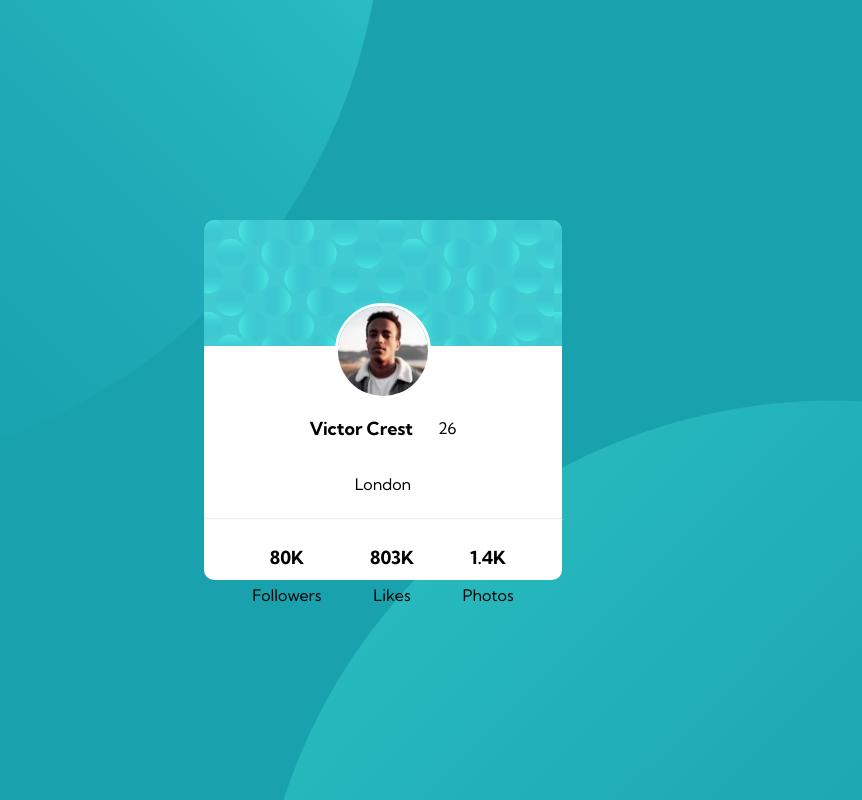
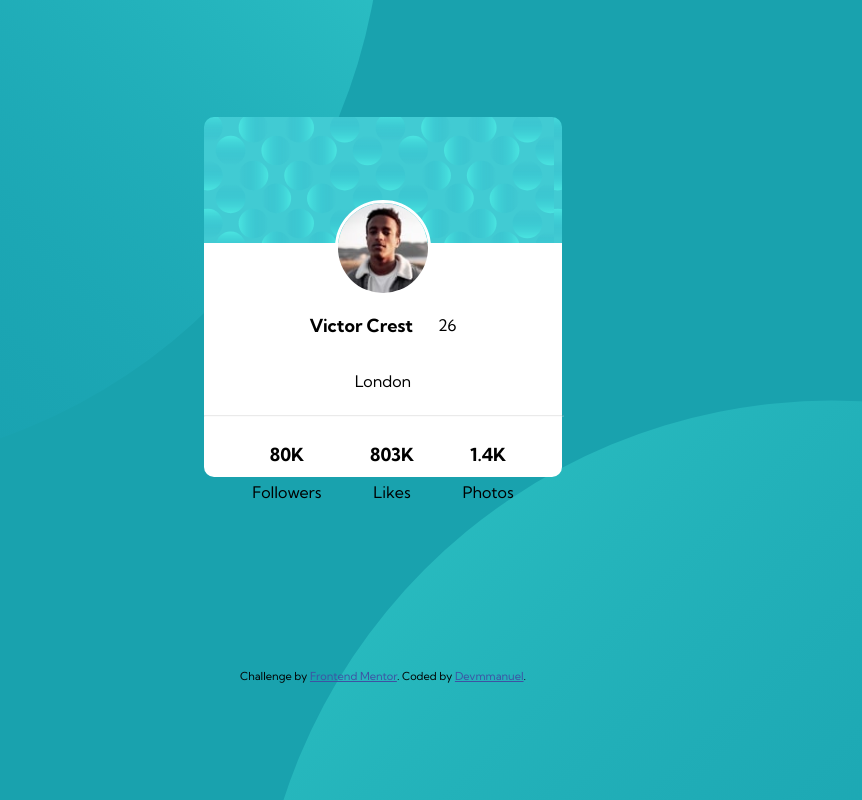
Before and after one commit to Devmmanuel/profile-card-component, a plain HTML site: page index.html in a window 1280 px wide. Shown: the whole page, without its empty margins (257-1119 px from the left). Drawn offline with Linux system fonts and the light colour scheme.

Commit message:
Se agregaron los creditos

```diff
--- a/index.html
+++ b/index.html
@@ -38,5 +38,9 @@
       </div>
     </div>
   </div>
+  <div class="attribution">
+    Challenge by <a href="https://www.frontendmentor.io?ref=challenge" target="_blank">Frontend Mentor</a>.
+    Coded by <a href="https://github.com/Devmmanuel" target="_blank">Devmmanuel</a>.
+  </div>
 </body>
 </html>
--- a/scss/main.scss
+++ b/scss/main.scss
@@ -16,6 +16,8 @@ body {
   background-position-y: -20vh, 70vh;
   background-repeat: no-repeat, no-repeat;
   display: flex;
+  flex-direction: column;
+  flex-wrap: wrap;
   justify-content: center;
   align-items: center;
 }
@@ -92,6 +94,16 @@ hr {
 
 }
 
+.attribution {
+  margin-top: 15%;
+  font-size: 11px;
+  text-align: center;
+}
+
+.attribution a {
+  color: hsl(228, 45%, 44%);
+}
+
 @media (min-width: 1280px) {
   body {
     background-position-x: -40vw, 40vw;
```
Also changed, not shown: scss/main.css, 1 other file.
